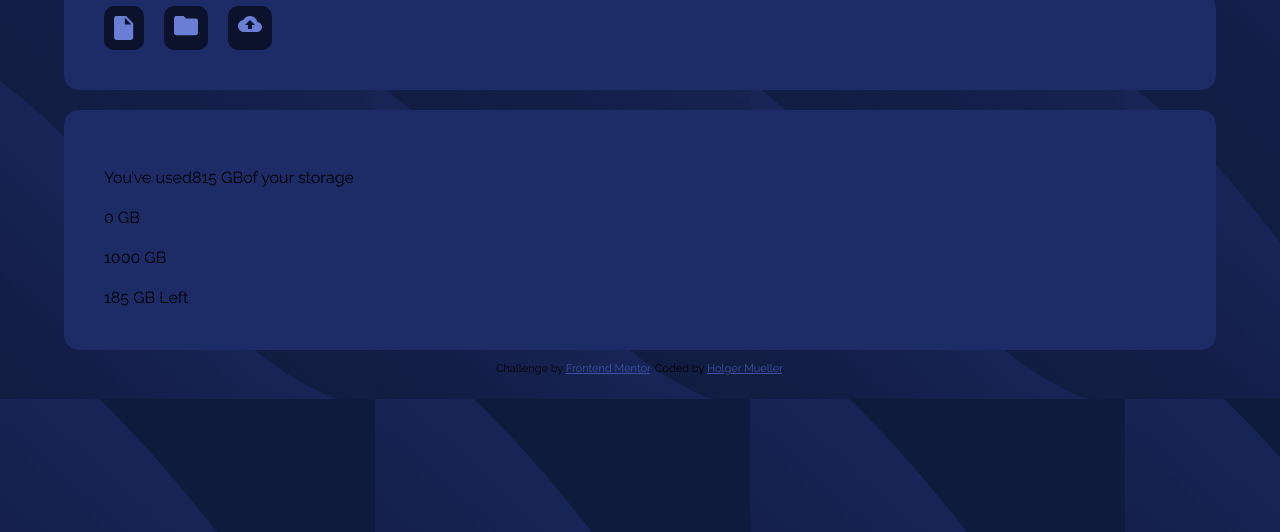
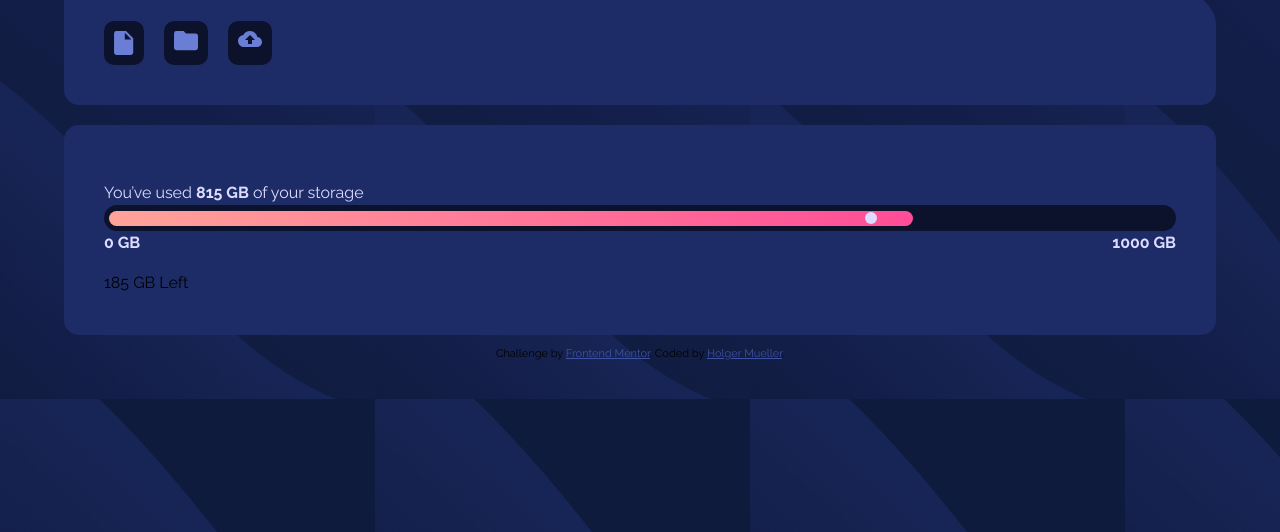
Before and after one commit to Holgermueller/fylo-data-storage-component-master, a plain HTML site: page index.html in a window 1280 px wide. Shown: the part 268-800 px from the top of the page. Drawn offline with Linux system fonts and the light colour scheme.

Commit message:
got slider styled

```diff
--- a/index.html
+++ b/index.html
@@ -27,7 +27,7 @@
     <main>
       <section class="icons-section">
         <img src="images/logo.svg" alt="" />
-        <div class="icon-array">
+        <span class="icon-array">
           <a href="#">
             <img src="images/icon-document.svg" alt="" />
           </a>
@@ -37,14 +37,21 @@
           <a href="#">
             <img src="images/icon-upload.svg" alt="" />
           </a>
-        </div>
+        </span>
       </section>
       <section class="text-section">
-        <p>You’ve used<bold>815 GB</bold>of your storage</p>
+        <p class="message">You’ve used <bold>815 GB</bold> of your storage</p>
 
         <div>
-          <p>0 GB</p>
-          <p>1000 GB</p>
+          <div class="slider-container">
+            <input class="slider"><div class="dot"></div></input>
+          </div>
+
+         <p class="range">
+          <span class="zero">0 GB</span>
+          <span class="thousand">1000 GB</span>
+         </p>
+
         </div>
 
         <p>185 GB Left</p>
--- a/styles.css
+++ b/styles.css
@@ -126,6 +126,7 @@ main {
   display: flex;
   flex-direction: row;
   margin-top: 40px;
+  vertical-align: middle;
 }
 
 .icon-array a {
@@ -135,6 +136,55 @@ main {
   margin-right: 20px;
 }
 
+.message,
+.zero,
+.thousand {
+  color: hsl(243, 100%, 93%);
+}
+
+.message bold,
+.zero,
+.thousand {
+  font-weight: 700;
+}
+
+.slider-container {
+  width: 100%;
+  height: 20px;
+  padding: 13px;
+  border-radius: 36px;
+  background: hsl(229, 57%, 11%);
+  display: grid;
+  align-items: center;
+  margin: 0 auto;
+  position: relative;
+}
+
+.slider {
+  background: linear-gradient(to right, hsl(6, 100%, 80%), hsl(335, 100%, 65%));
+  border-radius: 30px;
+  width: 75%;
+  height: 15px;
+  border: none;
+  margin-left: 5px;
+  position: absolute;
+}
+
+.dot {
+  height: 12px;
+  width: 12px;
+  border-radius: 36px;
+  position: absolute;
+  background-color: hsl(243, 100%, 93%);
+  margin-left: 71%;
+}
+
+.range {
+  margin-top: 0;
+  display: flex;
+  justify-content: space-between;
+}
+
 .attribution {
   font-size: 11px;
   text-align: center;
```
